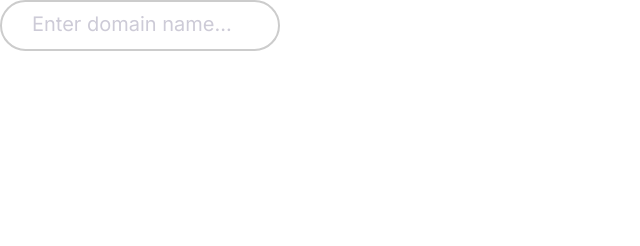
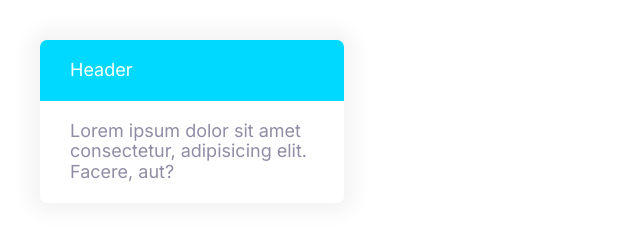
Before and after one commit to usmanshabbir756/firstweb, a plain HTML site: page index.html in a window 1280 px wide. Shown: the whole page, without its empty margins (0-640 px from the left). Drawn offline with Linux system fonts and the light colour scheme.

Commit message:
card init

```diff
--- a/css/style.css
+++ b/css/style.css
@@ -6,6 +6,8 @@
     --color-accent: #ff3400;
     --color-heading: #1b0760;
     --color-body: #918ca4;
+    --color-border: #ccc;
+    --border-radius: 40px;
 }
 *,
 *::after,
@@ -172,7 +174,7 @@ font-size: 1.6rem;
 /* Input */
 .input{
     padding: 1.5rem 3rem;
-    border: 2px solid #ccc;
+    border: 2px solid :var(--color-border);
     border-radius:30px;
     color: var(--color-heading);
     outline: none;
@@ -181,8 +183,40 @@ font-size: 1.6rem;
     color: #cdcbd7;
     font-size: 2rem;
 }
+.input-group{
+    border: 1px solid var(--color-border);
+    border-radius: var(--border-radius);
+    display: flex;
+    padding: 4px;
+}
+.input-group .input{
+    border: 0;
+    flex-grow: 1;
+}
 @media screen and (min-width:1024px){
     .input{
         font-size: 1.5rem;
     }
 }
+/* Cards */
+.main--card{
+    width: 30%;
+    padding: 4rem;
+}
+.card{
+    border-radius: 7px;
+    box-shadow: 0 0 20px 10px #f3f3f3;
+    overflow: hidden;
+    display: block;
+}
+.card__header, .card__body{
+    padding: 2rem 3rem;
+}
+.card--primary .card__header{
+    background: var(--color-primary) ;
+    color: #fff;
+}
+.card--secondary .card__header{
+    background: var(--color-secondary);
+    color: #fff;
+}
--- a/index.html
+++ b/index.html
@@ -15,6 +15,13 @@
     <link rel="stylesheet" href="css/style.css" />
   </head>
   <body>
-    <input type="text" class="input" placeholder="Enter domain name..." />
+    <div class="main--card">
+      <div class="card card--secondary">
+        <header class="card__header">Header</header>
+        <div class="card__body">
+          Lorem ipsum dolor sit amet consectetur, adipisicing elit. Facere, aut?
+        </div>
+      </div>
+    </div>
   </body>
 </html>
```
Also changed, not shown: Component/input-group.html (added, +4 -0 lines).
